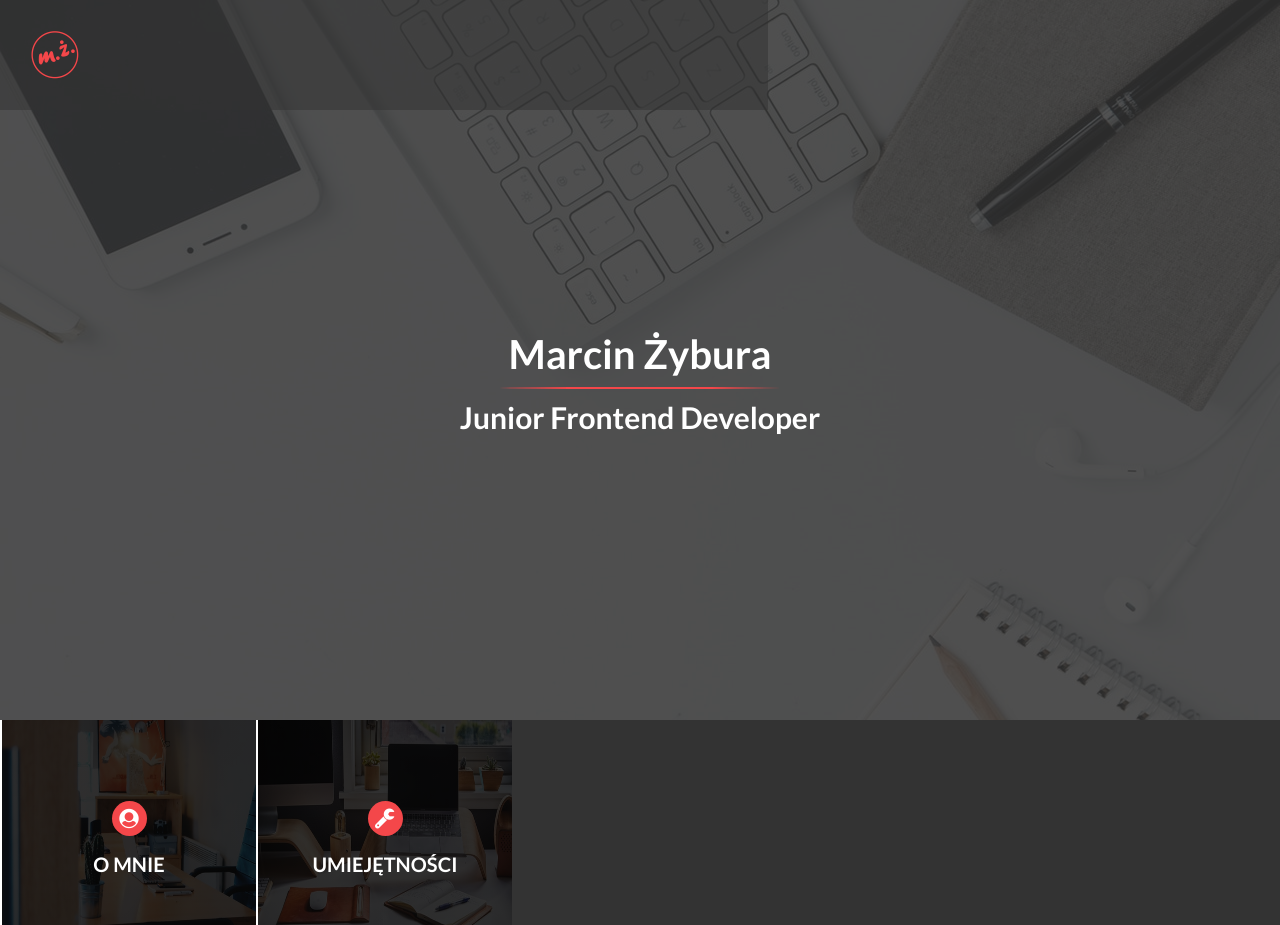
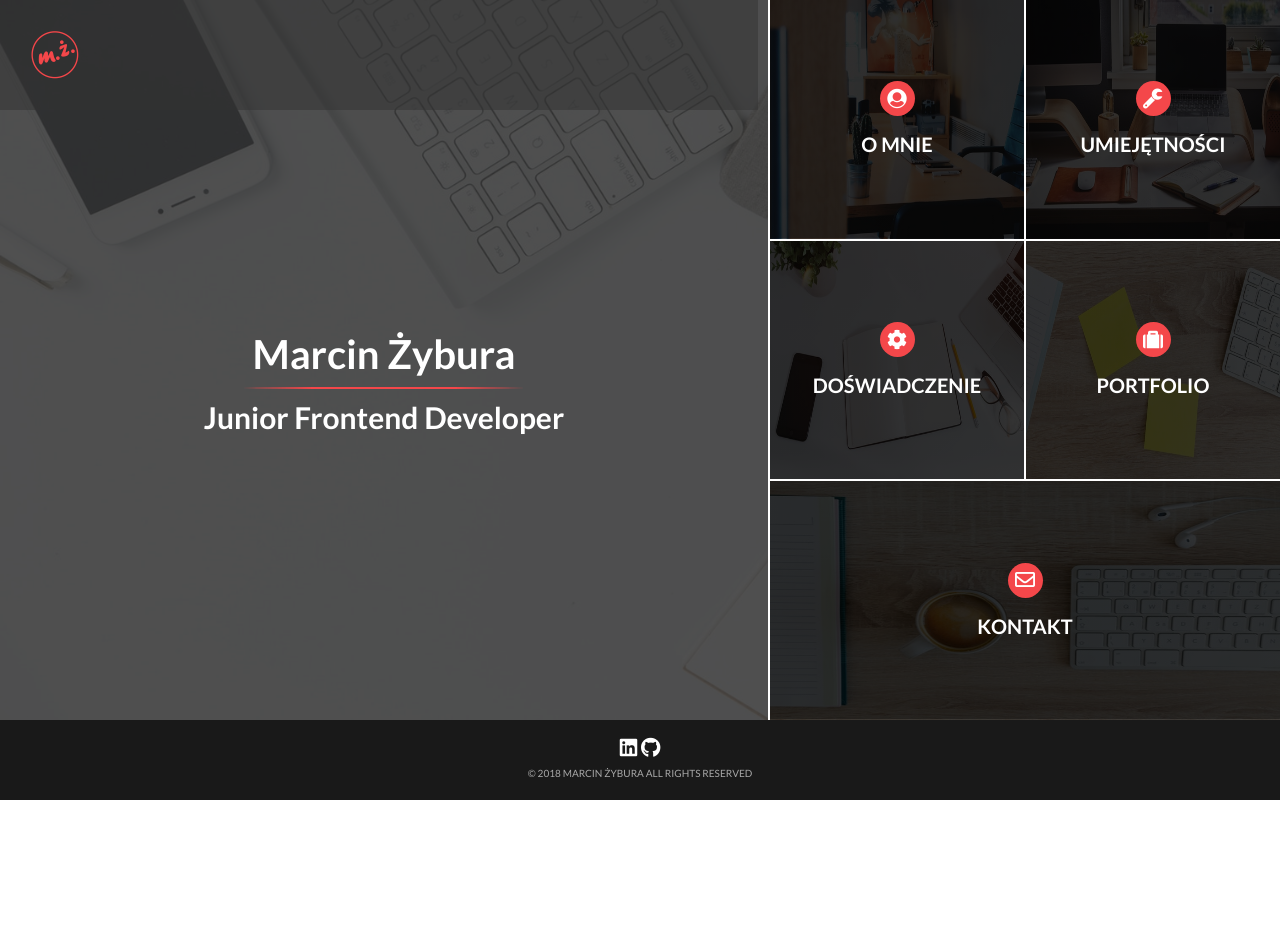
Before and after one commit to marcin-zybura/portfolio-page, a website: page index.html in a window 1280 px wide. Shown: the top 925 px of the page. After the commit the page ends 800 px from the top, so only its background shows below. Drawn offline with Linux system fonts and the light colour scheme.

Commit message:
desktop layout fixed

```diff
--- a/style/scss/_footer.scss
+++ b/style/scss/_footer.scss
@@ -1,6 +1,6 @@
 .footer {
     align-items: center;
-    background-color: rgba(0, 0, 0, 0.5);
+    background-color: #191919;
     display: flex;
     flex-direction: column;
     height: 80px;
--- a/style/scss/_global.scss
+++ b/style/scss/_global.scss
@@ -133,14 +133,14 @@ body {
 }
 
 .main {
-	margin-left: 30px;
-	margin-right: 30px;
+	// margin-left: 30px;
+	// margin-right: 30px;
 	padding-bottom: 30px;
 	padding-top: 20px;
 }
 
 ::-webkit-scrollbar {
-	width: 10px;
+	width: $scrollbar-width;
 }
 
 ::-webkit-scrollbar-track {
--- a/style/scss/_media-queries.scss
+++ b/style/scss/_media-queries.scss
@@ -79,6 +79,8 @@
 
 @media (min-width: 850px) {
     .main-container {
+        display: flex;
+        flex-direction: row;
         overflow: hidden;
         width: 100vw;
     }
@@ -87,7 +89,7 @@
         background-image: none;
         display: flex;
         height: calc(100vh - #{$footer-height});
-        width: 100%;
+        width: 60%;
     }
 
     .header-content {
@@ -105,7 +107,7 @@
 
     .header {
         // background-color: transparent;
-        width: 60%;
+        width: calc(60% - #{$scrollbar-width});
     }
 
     .site-content {
@@ -114,9 +116,10 @@
         // background-repeat: no-repeat;
         // background-size: cover;
         // height: calc(100vh - #{$footer-height});
+        height: 100%;
         overflow-y: auto;
         padding: 0;
-        width: 60%;
+        width: 100%;
     }
 
     .header-content {
@@ -186,4 +189,10 @@
     .title {
         z-index: 10;
     }
+
+    .footer {
+        bottom: 0;
+        position: fixed;
+        width: 100%;
+    }
 }
--- a/style/scss/_variables.scss
+++ b/style/scss/_variables.scss
@@ -1,2 +1,3 @@
 $header-height: 110px;
 $footer-height: 80px;
+$scrollbar-width: 10px;
```
Also changed, not shown: style/css/style.css.
